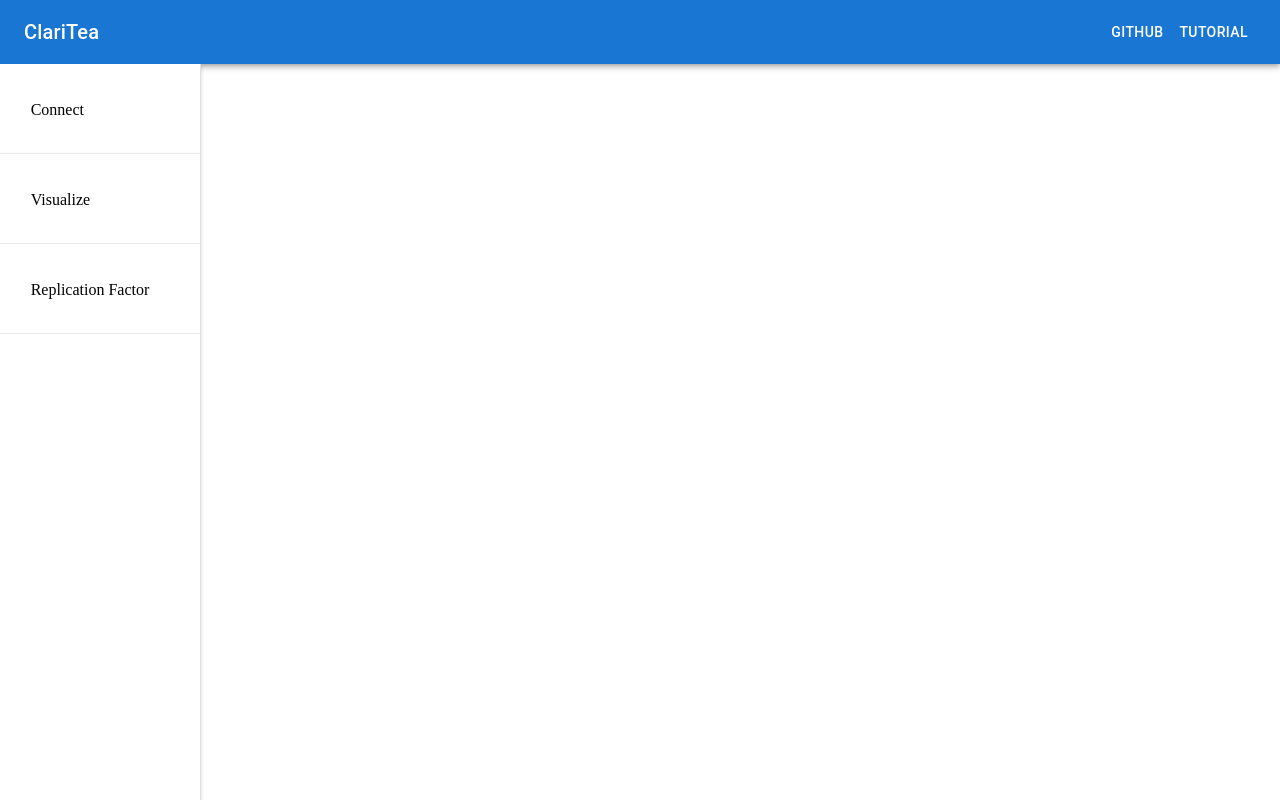
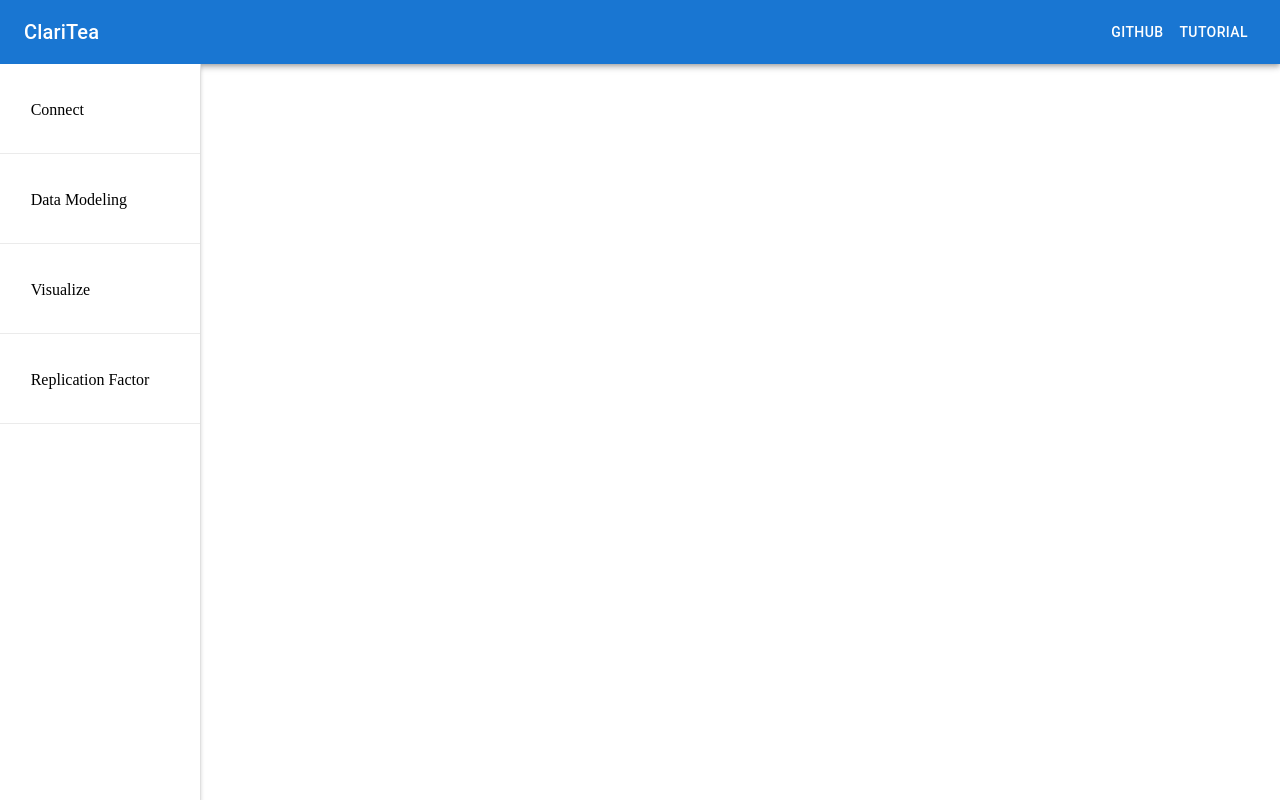
Before and after one commit to oslabs-beta/ClariTea, a React app: page /#/ in a window 1280 px wide. Built offline with nearby package versions, Linux system fonts and the light colour scheme.

Commit message:
added schema visualizer to navbar, created appropriate route

```diff
--- a/src/components/SideBar/SideBar.jsx
+++ b/src/components/SideBar/SideBar.jsx
@@ -25,18 +25,25 @@ function SideBar() {
                     view='Connect'
                 />
             </Link>
+            <Link to="/schema" style={{ textDecoration: 'none', color: 'black' }}>
+                <NavButton
+                    key='SideButton1'
+                    className='datamodel'
+                    view='Data Modeling'
+                />
+            </Link>
             <Link to="/tree" style={{ textDecoration: 'none', color: 'black' }}>
                 <NavButton
-                    key='SideButton1'
+                    key='SideButton2'
                     className='visualize'
                     view='Visualize'
                 />
             </Link>
             <Link to="/repTree" style={{ textDecoration: 'none', color: 'black' }}>
                 <NavButton
-                    key='SideButton2'
+                    key='SideButton3'
                     className='Replication Factor'
-                    view='Replication Factor'
+                    view='Replication Factor'ß
                 />
             </Link>
         </SideBarStyle>
--- a/src/components/views/Schema.jsx
+++ b/src/components/views/Schema.jsx
@@ -8,15 +8,15 @@ import TableRow from '@mui/material/TableRow';
 import Paper from '@mui/material/Paper';
 
 /****CQL DATA TYPES TABLE****/
-function createData(name, genre, title, releasedate, avgrating) {
+function createDataTypes(name, genre, title, releasedate, avgrating) {
   return { name, genre, title, releasedate, avgrating };
 }
 
 const rows = [
-  createData('Data Type', 'text', 'text', 'date', 'blob'),
+  createDataTypes('Data Type', 'text', 'text', 'date', 'blob'),
 ];
 
-export default function BasicTable() {
+export default function DataTypeTable() {
   return (
     <TableContainer component={Paper}>
       <Table sx={{ minWidth: 650 }} aria-label="simple table">
--- a/src/index.js
+++ b/src/index.js
@@ -7,6 +7,7 @@ import Tree from './components/views/Tree.jsx'
 import ConnectForm from './components/SideBar/ConnectForm.jsx';
 import MainContainer from './components/Container/MainContainer.jsx'
 import RepTree from './components/views/ReplicationFactor.jsx'
+import Schema from './components/views/Schema.jsx'
 
 //added an index.html instead of creating a div here and calling it root..added path to htmlplugin...
     //logic: i think we'll need script tags for d3?
@@ -16,6 +17,7 @@ render(
 <HashRouter>
 <Routes>
     <Route path="/" element={<MainContainer/>}></Route>
+    <Route exact path = "/schema" element={<Schema/>}></Route>
     <Route exact path = "/tree" element={<Tree/>}></Route>
     <Route exact path = "/connect" element={<ConnectForm/>}></Route>
     <Route exact path = "/repTree" element={<RepTree/>}></Route>
```
